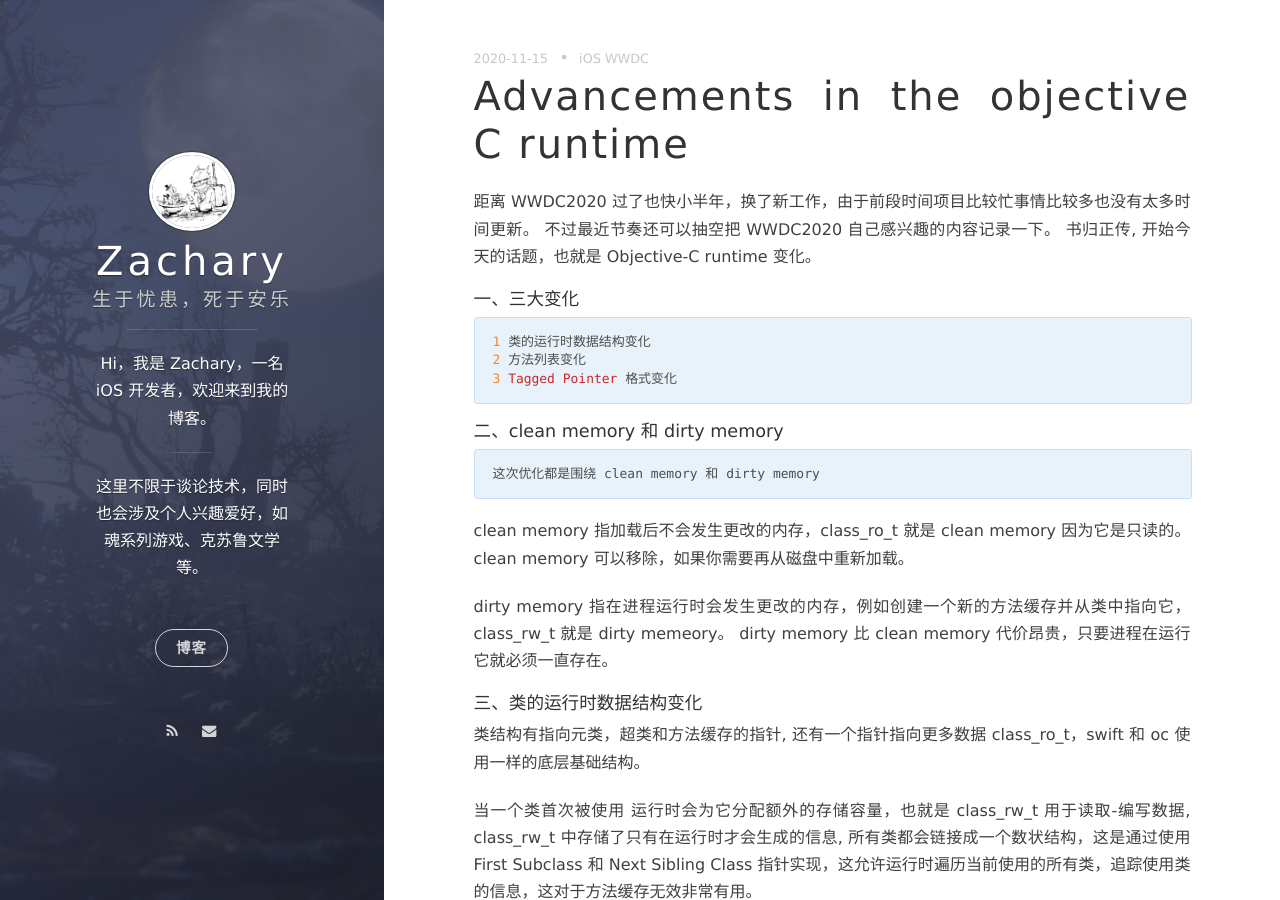
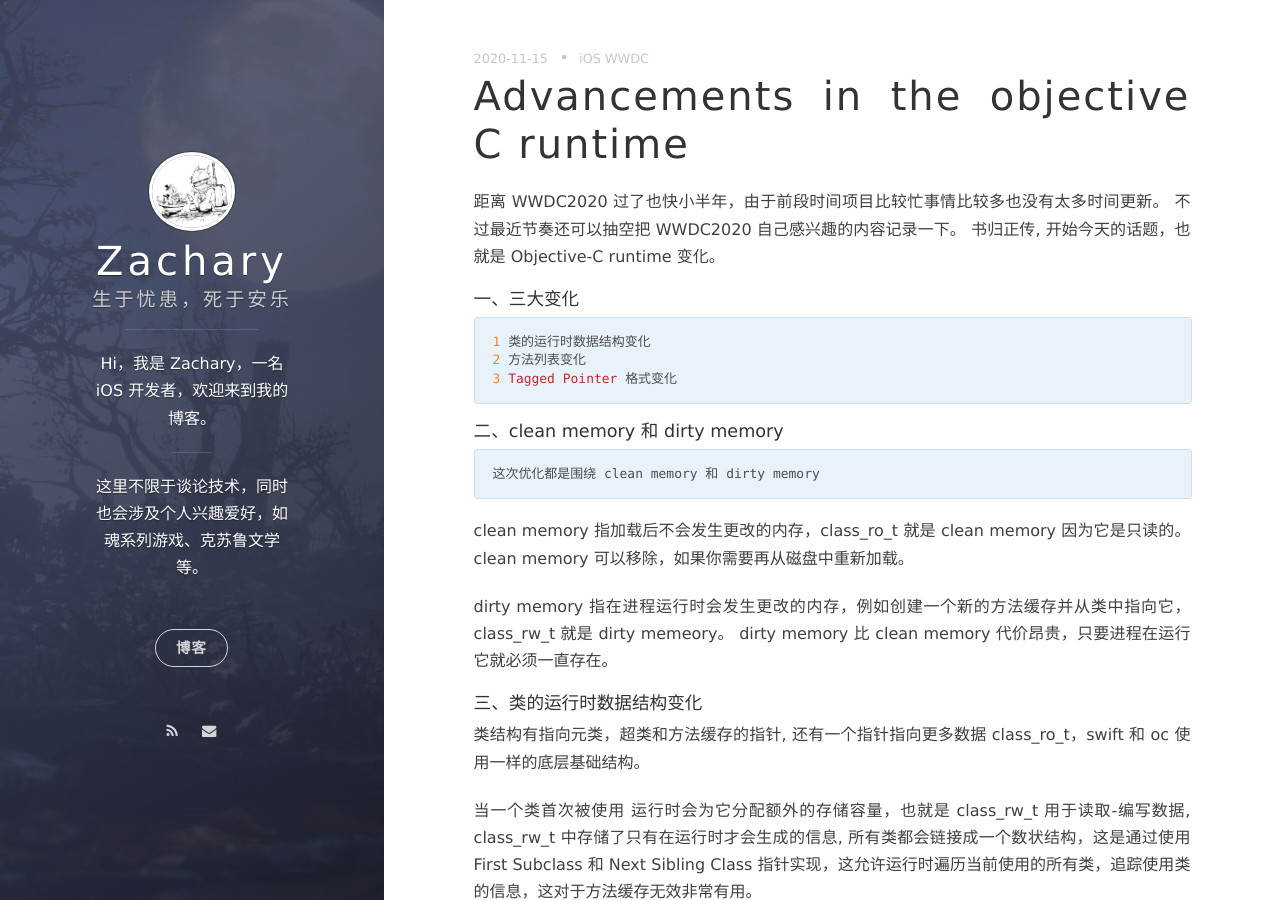
Before and after one commit to ZacharyWulven/zachary.github.io, a Jekyll site: the page built from _posts/2020-11-15-Advancements in the Objective-C runtime.markdown, in a window 1280 px wide and 900 px high. Built offline with Jekyll 4.4.1, drawn with Linux system fonts in a browser that asks for light colours; nearby versions of some CDN libraries; comment, search, counter and statistics services are not loaded.

Commit message:
修改内容

```diff
--- a/_posts/2020-11-15-Advancements in the Objective-C runtime.markdown
+++ b/_posts/2020-11-15-Advancements in the Objective-C runtime.markdown
@@ -5,7 +5,7 @@ date: 2020-11-15 22:23:30.000000000 +09:00
 tag: iOS WWDC
 ---
 
-距离 WWDC2020 过了也快小半年，换了新工作，由于前段时间项目比较忙事情比较多也没有太多时间更新。
+距离 WWDC2020 过了也快小半年，由于前段时间项目比较忙事情比较多也没有太多时间更新。
 不过最近节奏还可以抽空把 WWDC2020 自己感兴趣的内容记录一下。
 书归正传, 开始今天的话题，也就是 Objective-C runtime 变化。
 
```
Also changed, not shown: 5 other files.
